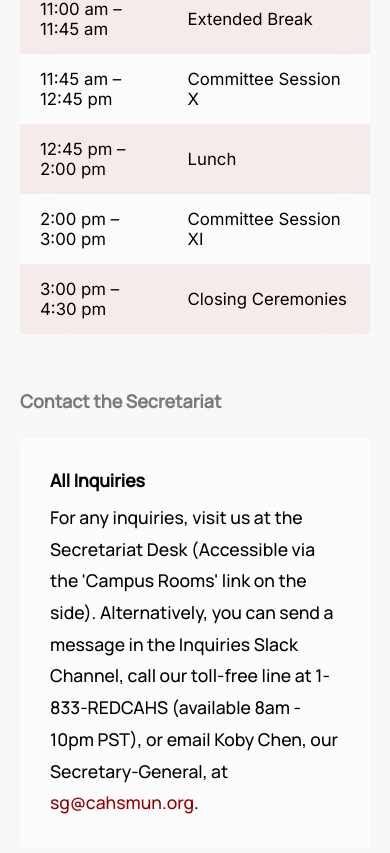
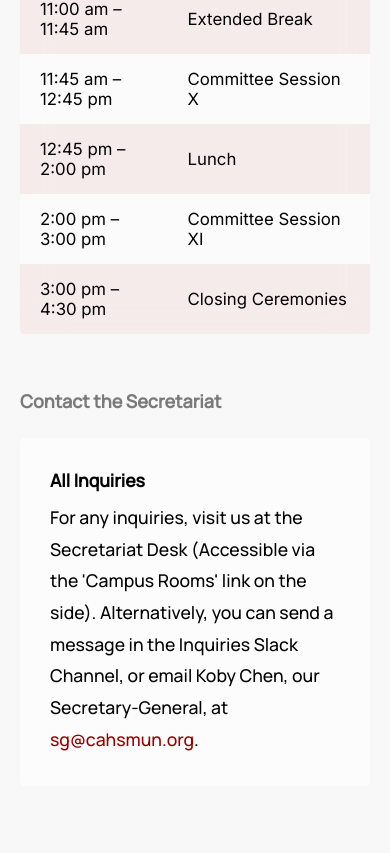
Before and after one commit to naijwu/cahsmun-campus, a React (Create React App) app: page / in a window 390 px wide. Shown: the part 891-1744 px from the top of the page. Built offline with nearby package versions, Linux system fonts and the light colour scheme; no server answers.

Commit message:
remove phone number

```diff
--- a/src/Conference.js
+++ b/src/Conference.js
@@ -201,8 +201,7 @@ const Conference = () => {
                             <h4>All Inquiries</h4>
                             <p>
                                 For any inquiries, visit us at the Secretariat Desk (Accessible via the 'Campus Rooms' link on the side).
-                                Alternatively, you can send a message in the Inquiries Slack Channel, call our toll-free line at 1-833-REDCAHS (available 8am - 10pm PST),
-                                or email Koby Chen, our Secretary-General, at <a href="mailto:sg@cahsmun.org">sg@cahsmun.org</a>.
+                                Alternatively, you can send a message in the Inquiries Slack Channel, or email Koby Chen, our Secretary-General, at <a href="mailto:sg@cahsmun.org">sg@cahsmun.org</a>.
                             </p>
                         </div>
                     </section>
```
